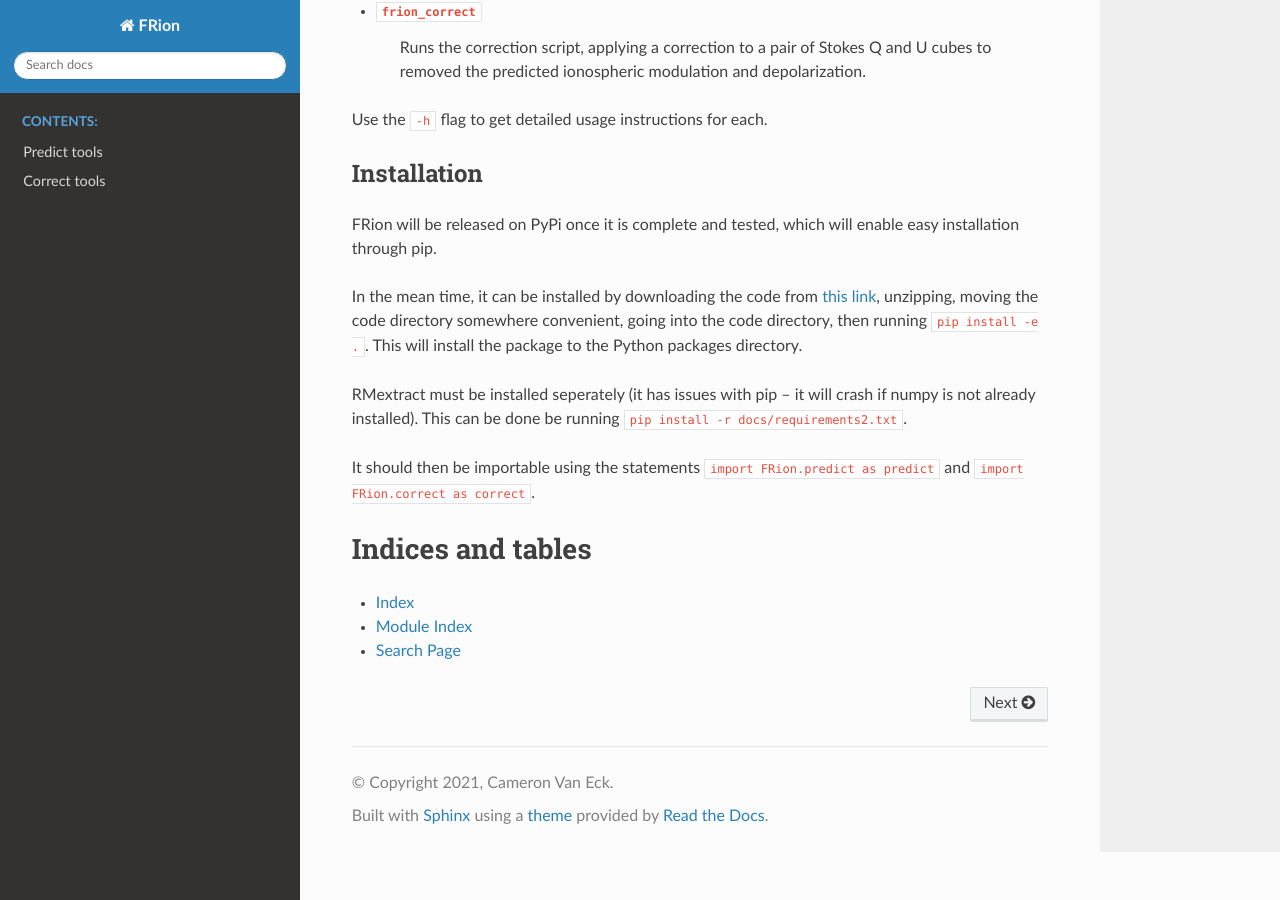
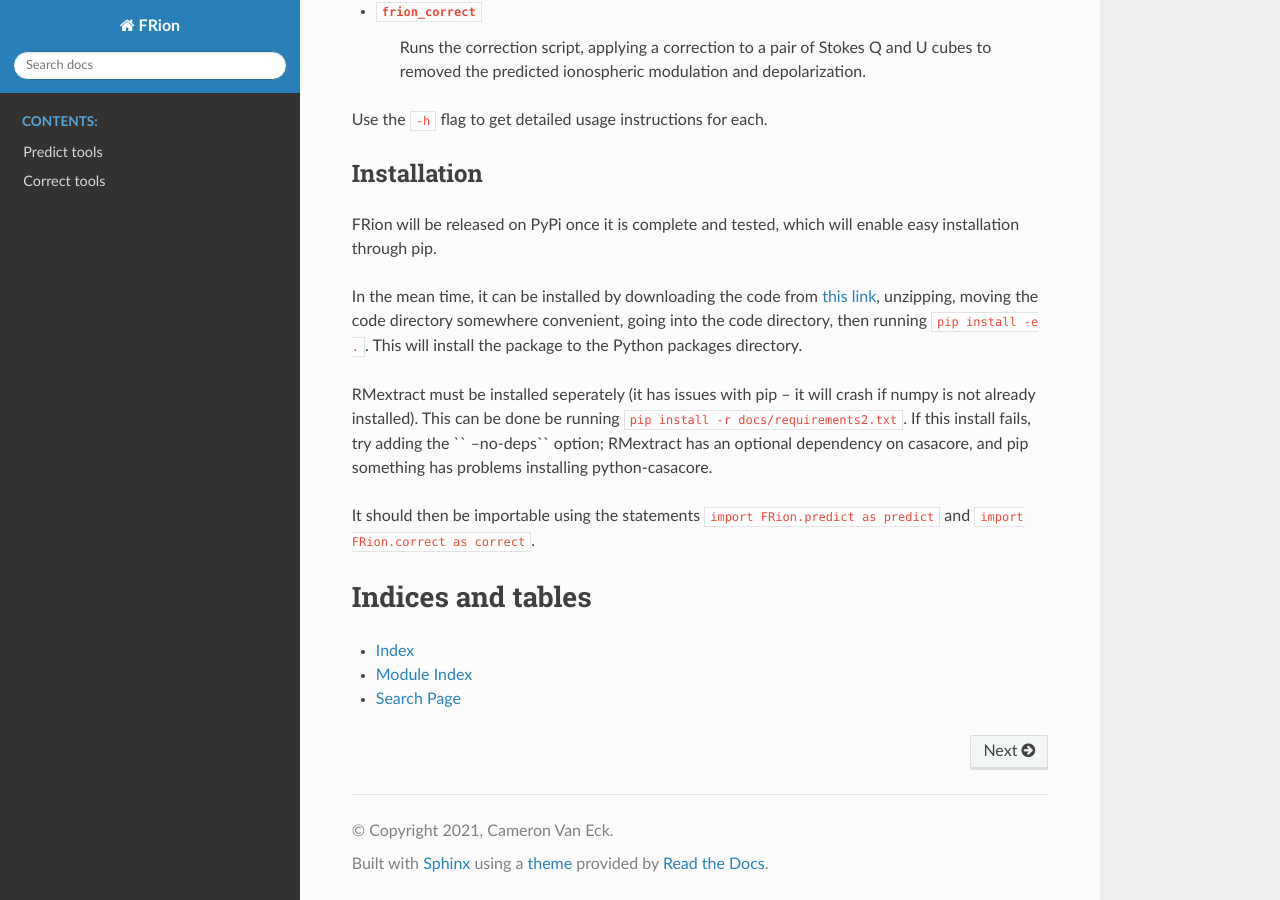
Before and after one commit to CIRADA-Tools/FRion, a Sphinx documentation site: the page built from docs/source/index.rst, in a window 1280 px wide and 900 px high, scrolled down 762 px. Built offline with Sphinx 7.4.7 and the Read the Docs theme 2.0.0, drawn with Linux system fonts in a browser that asks for light colours.

Commit message:
Updated installation instructions.

```diff
--- a/docs/source/index.rst
+++ b/docs/source/index.rst
@@ -64,7 +64,9 @@ This will install the package to the Python packages directory.
 
 RMextract must be installed seperately (it has issues with pip -- it will crash
 if numpy is not already installed). This can be done be running
-``pip install -r docs/requirements2.txt``.
+``pip install -r docs/requirements2.txt``. If this install fails, try
+adding the `` --no-deps`` option; RMextract has an optional dependency on
+casacore, and pip something has problems installing python-casacore.
 
 It should then
 be importable using the statements ``import FRion.predict as predict`` and
```
